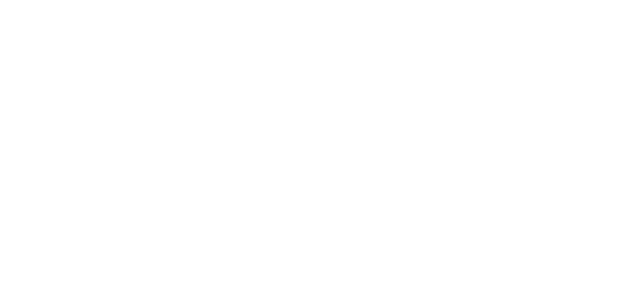
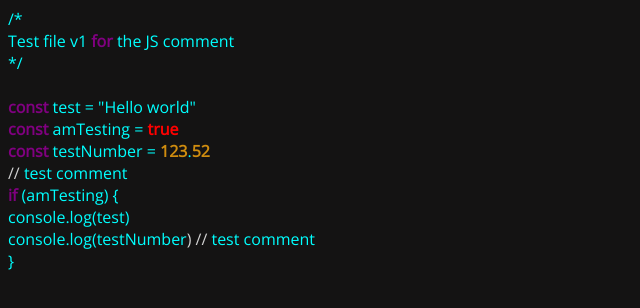
Before and after one commit to ronuma/js-syntax-highlighter, a plain HTML site: page index.html in a window 1280 px wide. Shown: the whole page, without its empty margins (0-640 px from the left). Drawn offline with nearby package versions, Linux system fonts and the light colour scheme.

Commit message:
v1 of the highlighter. Pending better definition of the regular expressions

```diff
--- a/index.html
+++ b/index.html
@@ -1,16 +1,28 @@
 <!DOCTYPE html>
-<html lang="en">
-   <head>
+  <html lang="en">
+    <head>
       <meta charset="UTF-8" />
-      <meta
-         http-equiv="X-UA-Compatible"
-         content="IE=edge"
-      />
-      <meta
-         name="viewport"
-         content="width=device-width, initial-scale=1.0"
-      />
-      <title>JS Syntax Highlighter</title>
-   </head>
-   <body></body>
-</html>
+      <meta http-equiv="X-UA-Compatible" content="IE=edge"/>
+      <meta name="viewport" content="width=device-width, initial-scale=1.0" />
+      <link rel="stylesheet" href="styles.css" />
+      <link rel="preconnect" href="https://fonts.googleapis.com">
+      <link rel="preconnect" href="https://fonts.gstatic.com" crossorigin>
+      <link href="https://fonts.googleapis.com/css2?family=Open+Sans&display=swap" rel="stylesheet">
+      <title>JS Syntax Highlighter</title></head><body>
+
+<span class="standard">/*
+</span><br> <span class="standard"></span><span class="standard">Test</span><span class="standard"> </span><span class="standard">file</span><span class="standard"> </span><span class="standard">v1</span><span class="standard"> </span><span class="keyword">for</span><span class="standard"> </span><span class="standard">the</span><span class="standard"> </span><span class="standard">JS</span><span class="standard"> </span><span class="standard">comment</span><span class="standard">
+</span><br>
+<span class="standard">*/
+</span><br>
+<span class="standard">
+</span><br> <span class="standard"></span><span class="keyword">const</span><span class="standard"> </span><span class="standard">test</span><span class="standard"> = "</span><span class="standard">Hello</span><span class="standard"> </span><span class="standard">world</span><span class="standard">"
+</span><br> <span class="standard"></span><span class="keyword">const</span><span class="standard"> </span><span class="standard">amTesting</span><span class="standard"> = </span><span class="boolean">true</span><span class="standard">
+</span><br> <span class="standard"></span><span class="keyword">const</span><span class="standard"> </span><span class="standard">testNumber</span><span class="standard"> = </span><span class="number">123</span><span class="standard">.</span><span class="number">52</span><span class="standard">
+</span><br> <span class="comment">// </span><span class="standard">test</span><span class="standard"> </span><span class="standard">comment</span><span class="standard">
+</span><br> <span class="standard"></span><span class="keyword">if</span><span class="standard"> (</span><span class="standard">amTesting</span><span class="standard">) {
+</span><br>   <span class="standard">   </span><span class="standard">console</span><span class="standard">.</span><span class="standard">log</span><span class="standard">(</span><span class="standard">test</span><span class="standard">)
+</span><br>   <span class="standard">   </span><span class="standard">console</span><span class="standard">.</span><span class="standard">log</span><span class="standard">(</span><span class="standard">testNumber</span><span class="comment">) // </span><span class="standard">test</span><span class="standard"> </span><span class="standard">comment</span><span class="standard">
+</span><br>
+<span class="standard">}
+</span></body></html>
--- a/styles.css
+++ b/styles.css
@@ -1,23 +1,24 @@
+html,
+body {
+   background-color: rgb(20, 19, 19);
+   font-family: "Open Sans", sans-serif;
+}
 .standard {
-   color: gray;
+   color: aqua;
 }
 
 .number {
    font-weight: bold;
-   color: orange;
+   color: rgb(207, 140, 15);
 }
 
 .string {
-   color: green;
+   color: rgb(62, 182, 62);
 }
 
 .keyword {
    font-weight: bold;
    color: purple;
-}
-
-.function {
-   color: yellow;
 }
 
 .boolean {
```
Also changed, not shown: test.js (+12 -1 lines), 2 other files.
